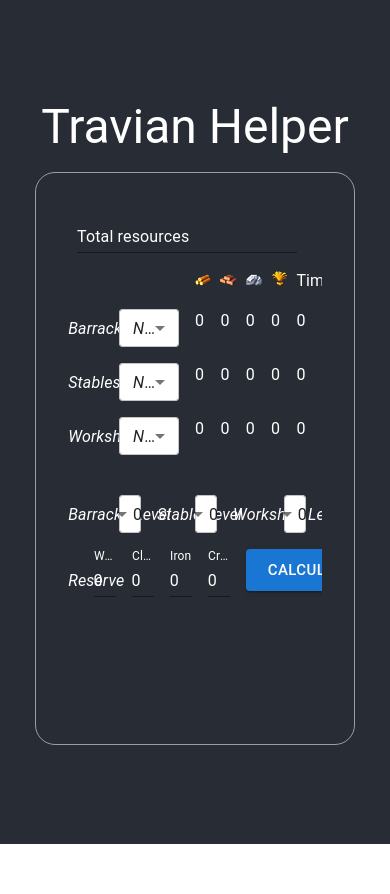
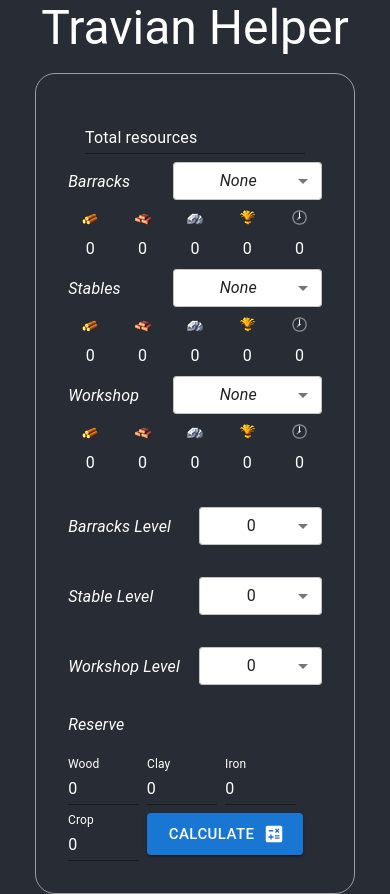
Before and after one commit to leneti/travian-helper, a React (Create React App) app: page / in a window 390 px wide. Before the commit the page ends 844 px from the top, so only its background shows below. Built offline with nearby package versions, Linux system fonts and the light colour scheme.

Commit message:
Edited code for web display on mobile devices

```diff
--- a/src/App.js
+++ b/src/App.js
@@ -10,6 +10,8 @@
   Button,
 } from "@mui/material";
 import { Calculate } from "@mui/icons-material";
+import { useTheme } from "@mui/material/styles";
+import useMediaQuery from "@mui/material/useMediaQuery";
 
 import "./App.css";
 import { Romans } from "./config/Troops";
@@ -17,6 +19,7 @@
 import clay from "./img/resources/clay_tiny.png";
 import iron from "./img/resources/iron_tiny.png";
 import crop from "./img/resources/crop_small.png";
+import clock from "./img/resources/clock.png";
 
 const TrainingLength = [
   0, 1, 0.9, 0.81, 0.72875, 0.65625, 0.590625, 0.53125, 0.478125, 0.430625,
@@ -34,6 +37,9 @@
     setSelectedTroop(Romans.find((t) => t.name === troopName));
     setShowCalc(false);
   };
+
+  const theme = useTheme();
+  const isSmall = useMediaQuery(theme.breakpoints.down("sm"));
 
   const [cavalry, setCavalry] = useState("");
   const [selectedCavalry, setSelectedCavalry] = useState(null);
@@ -81,7 +87,7 @@
 
   const HeaderCells = () => (
     <>
-      <Grid item xs={10} />
+      {!isSmall && <Grid item md={10} />}
       <Grid item xs={2}>
         <img src={wood} alt="lumber resource" />
       </Grid>
@@ -95,7 +101,8 @@
         <img src={crop} alt="crop resource" />
       </Grid>
       <Grid item xs={2}>
-        <Typography variant="body1">Time, s</Typography>
+        <img src={clock} alt="crop resource" width={15} />
+        {/* <Typography variant="body1">Time, s</Typography> */}
       </Grid>
     </>
   );
@@ -318,7 +325,6 @@
         <Box
           sx={{
             width: "65vw",
-            height: "60vh",
             border: 1,
             borderColor: "grey.500",
             borderRadius: 5,
@@ -326,7 +332,12 @@
           }}
         >
           <Box sx={{ flexGrow: 1, overflow: "auto", whiteSpace: "nowrap" }}>
-            <Grid container spacing={2} columns={20} width={"65vw"}>
+            <Grid
+              container
+              spacing={{ xs: 1, md: 2 }}
+              columns={{ xs: 10, md: 20 }}
+              width={"65vw"}
+            >
               <Grid item xs={20}>
                 <Box component="form" noValidate autoComplete="off">
                   <TextField
@@ -353,7 +364,7 @@
 
               {/**********************************************************************************/}
 
-              <HeaderCells />
+              {!isSmall && <HeaderCells />}
 
               {/**********************************************************************************/}
 
@@ -363,6 +374,7 @@
                 valueState={troop}
                 building={"barracks"}
               />
+              {isSmall && <HeaderCells />}
               <ResourceCells
                 selectedValueState={selectedTroop}
                 buildingLevel={barracksLevel}
@@ -373,6 +385,7 @@
                 valueState={cavalry}
                 building={"stables"}
               />
+              {isSmall && <HeaderCells />}
               <ResourceCells
                 selectedValueState={selectedCavalry}
                 buildingLevel={stableLevel}
@@ -383,6 +396,7 @@
                 valueState={siege}
                 building={"workshop"}
               />
+              {isSmall && <HeaderCells />}
               <ResourceCells
                 selectedValueState={selectedSiege}
                 buildingLevel={workshopLevel}
@@ -390,28 +404,31 @@
 
               {/**********************************************************************************/}
 
-              <LabelCell label="Barracks Level" mt={3} />
+              <LabelCell label="Barracks Level" md={4} xs={5} mt={3} />
               <LevelSelectCell
-                xs={3}
+                xs={5}
+                md={3}
                 handleFn={handleBLChange}
                 levelState={barracksLevel}
               />
-              <LabelCell label="Stable Level" mt={3} xs={3} />
+              <LabelCell label="Stable Level" mt={3} xs={5} md={3} />
               <LevelSelectCell
-                xs={3}
+                xs={5}
+                md={3}
                 handleFn={handleSLChange}
                 levelState={stableLevel}
               />
-              <LabelCell label="Workshop Level" mt={3} />
+              <LabelCell label="Workshop Level" md={4} xs={5} mt={3} />
               <LevelSelectCell
-                xs={3}
+                xs={5}
+                md={3}
                 handleFn={handleWLChange}
                 levelState={workshopLevel}
               />
 
               {/**********************************************************************************/}
 
-              <LabelCell label="Reserve" mt={1.5} xs={2} />
+              <LabelCell label="Reserve" my={1.5} md={2} xs={10} />
               <Grid item xs={3}>
                 <TextField
                   id="standard-basic"
@@ -543,15 +560,6 @@
           sx={{
             display: showCalc ? undefined : "none",
             width: "65vw",
-            height:
-              [selectedTroop, selectedCavalry, selectedSiege].filter(Boolean)
-                .length === 3
-                ? "31vh"
-                : [selectedTroop, selectedCavalry, selectedSiege].filter(
-                    Boolean
-                  ).length === 2
-                ? "26vh"
-                : "21vh",
             border: 1,
             borderColor: "grey.500",
             borderRadius: 5,
@@ -560,7 +568,12 @@
           }}
         >
           <Box sx={{ flexGrow: 1, overflow: "auto", whiteSpace: "nowrap" }}>
-            <Grid container spacing={2} columns={20} width={"65vw"}>
+            <Grid
+              container
+              spacing={{ xs: 1, md: 2 }}
+              columns={{ xs: 10, md: 20 }}
+              width={"65vw"}
+            >
               <LabelCell label="Build plan" />
               <Grid
                 item
```
Also changed, not shown: src/img/resources/clock.png (added).
